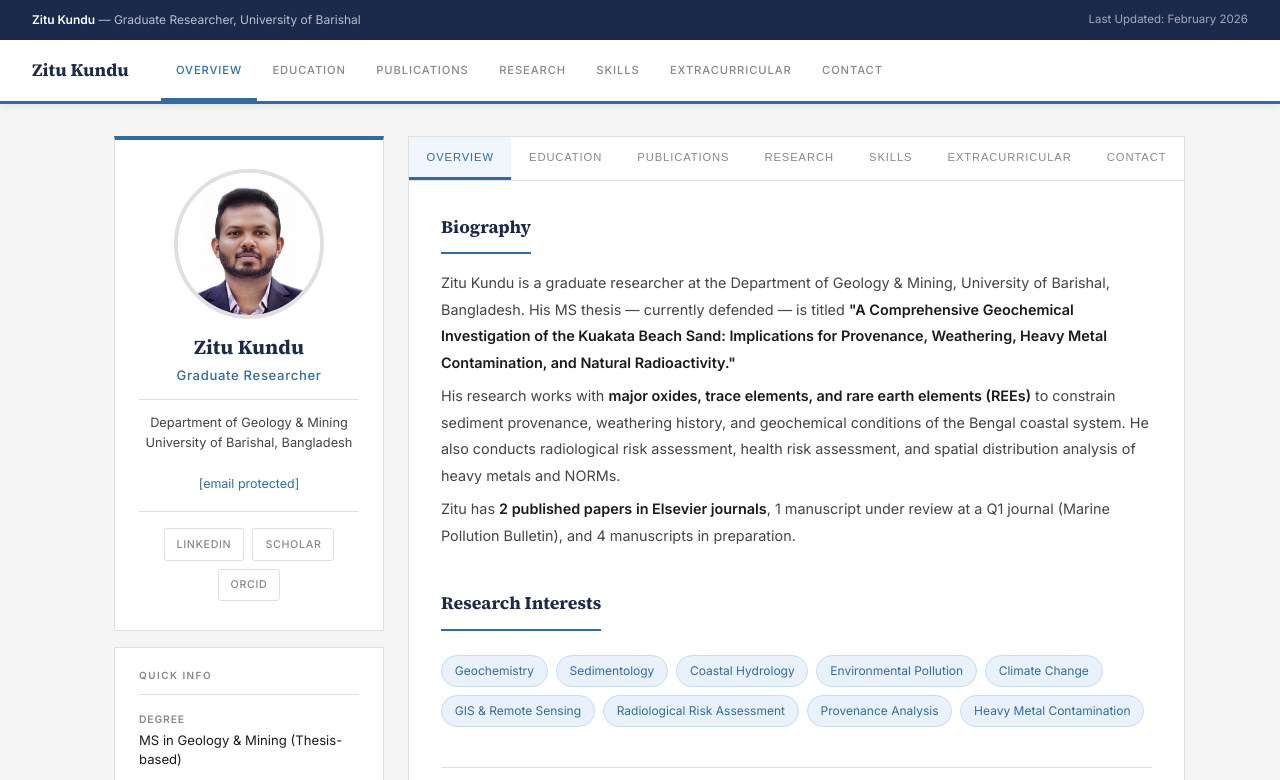
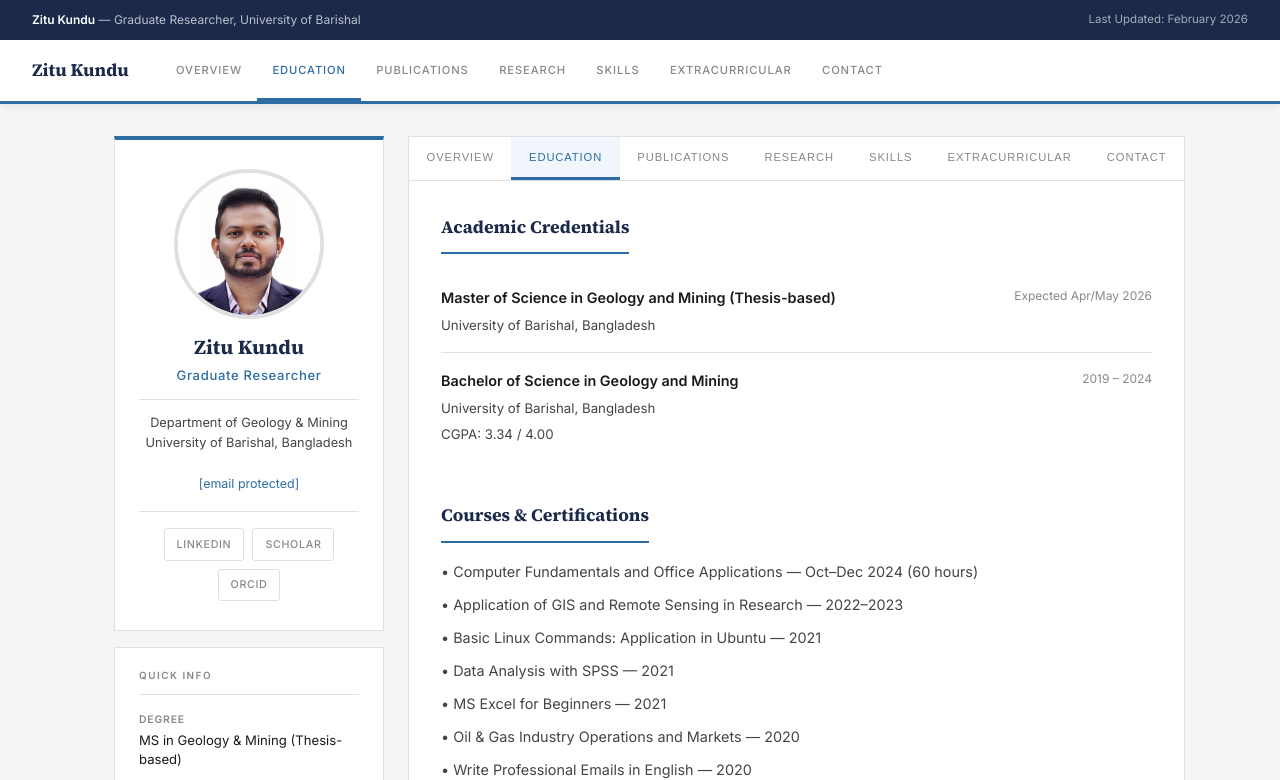
Before and after one commit to kzitu/zitukundu.github.io, a plain HTML site: page index.html in a window 1280 px wide. Both pictures are taken after a click on the link "EDUCATION". Shown: the top 780 px of the page. Drawn offline with Linux system fonts and the light colour scheme.

Commit message:
Update index.html

```diff
--- a/index.html
+++ b/index.html
@@ -464,7 +464,7 @@ footer strong{color:#fff;}
   <span style="margin-top:.3rem;display:block;">&#169; 2026 &#183; <a href="/cdn-cgi/l/email-protection" class="__cf_email__" data-cfemail="b3c9dac7c6d8c6ddd7c68382f3d4ded2dadf9dd0dcde">[email&#160;protected]</a></span>
 </footer>
 
-<script data-cfasync="false" src="/cdn-cgi/scripts/5c5dd728/cloudflare-static/email-decode.min.js"></script><script>
+<script>
 document.addEventListener('DOMContentLoaded', function() {
   var tabBtns = document.querySelectorAll('.tab-btn');
   var navLinks = document.querySelectorAll('.nav-link');
@@ -472,10 +472,38 @@ document.addEventListener('DOMContentLoaded', function() {
   var navToggle = document.getElementById('navToggle');
   var navMenuMobile = document.getElementById('navMenuMobile');
 
-  navToggle.addEventListener('click', function() {
-    navMenuMobile.classList.toggle('open');
-  });
+  if (navToggle) {
+    navToggle.addEventListener('click', function() {
+      navMenuMobile.classList.toggle('open');
+    });
+  }
 
   function activateTab(tabId) {
     panels.forEach(function(p) { p.classList.remove('active'); });
-    tabBtns.forEach(functi
+    tabBtns.forEach(function(b) { b.classList.remove('active'); });
+    navLinks.forEach(function(a) { a.classList.remove('active'); });
+    var panel = document.getElementById(tabId);
+    if (panel) { panel.classList.add('active'); }
+    tabBtns.forEach(function(b) {
+      if (b.getAttribute('data-tab') === tabId) { b.classList.add('active'); }
+    });
+    navLinks.forEach(function(a) {
+      if (a.getAttribute('data-tab') === tabId) { a.classList.add('active'); }
+    });
+    if (navMenuMobile) { navMenuMobile.classList.remove('open'); }
+  }
+
+  tabBtns.forEach(function(btn) {
+    btn.addEventListener('click', function() {
+      activateTab(this.getAttribute('data-tab'));
+    });
+  });
+
+  navLinks.forEach(function(link) {
+    link.addEventListener('click', function(e) {
+      e.preventDefault();
+      activateTab(this.getAttribute('data-tab'));
+    });
+  });
+});
+</script>
```
